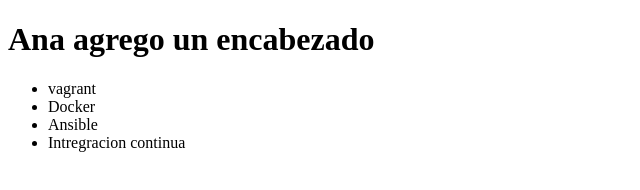
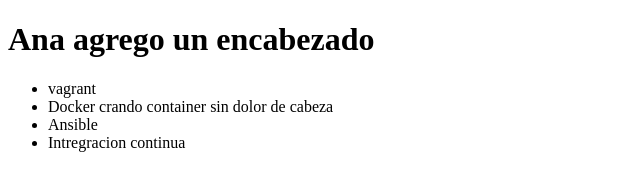
Before and after one commit to MauroGabler/alura-git, a plain HTML site: page index.html in a window 1280 px wide. Shown: the whole page, without its empty margins (0-640 px from the left). Drawn offline with Linux system fonts and the light colour scheme.

Commit message:
Editando lista docker

```diff
--- a/index.html
+++ b/index.html
@@ -10,7 +10,7 @@
    <h1>Ana agrego un encabezado</h1>
    <ul>
        <li>vagrant</li>
-       <li>Docker</li>
+       <li>Docker crando container sin dolor de cabeza</li>
        <li>Ansible</li>
        <li>Intregracion continua</li>
    </ul>
```
